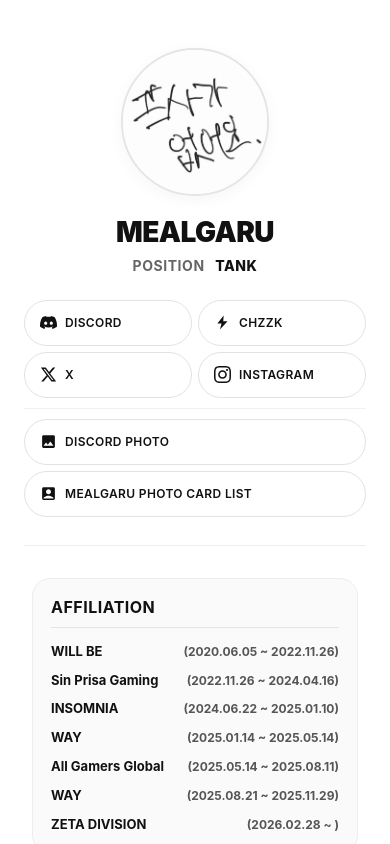
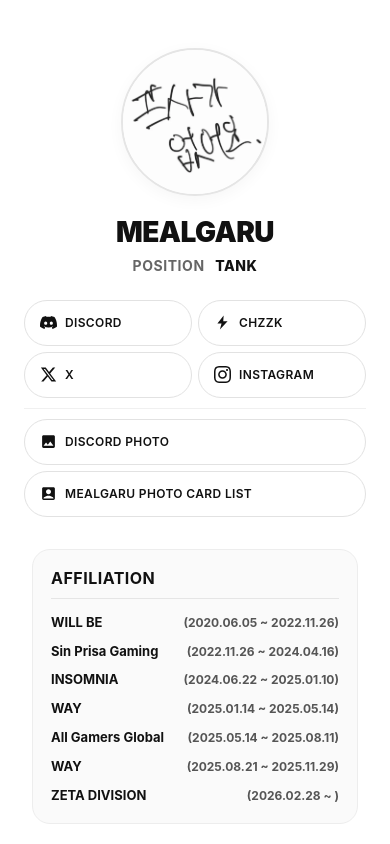
Before and after one commit to MEALGARUARCHIVE/MEALGARU-ARCHIVE, a plain HTML site: page index.html in a window 390 px wide. Shown: the top 844 px of the page. Drawn offline with Linux system fonts and the light colour scheme; a web font is replaced by a local one.

Commit message:
Refactor layout styles in index.html
Removed unnecessary padding and border styles in the layout.

```diff
--- a/index.html
+++ b/index.html
@@ -129,7 +129,9 @@
       grid-auto-rows: 46px;
       gap: 6px;
       margin-top: 10px;
+      margin-bottom: 0;
       padding-top: 10px;
+      padding-bottom: 0;
       border-top: 1px solid #f0f0f0;
     }
 
@@ -575,8 +577,8 @@
       .left-section {
         padding-right: 0;
         border-right: none;
-        padding-bottom: 28px;
-        border-bottom: 1px solid #eeeeee;
+        padding-bottom: 0;
+        border-bottom: none;
       }
 
       .right-section {
```
